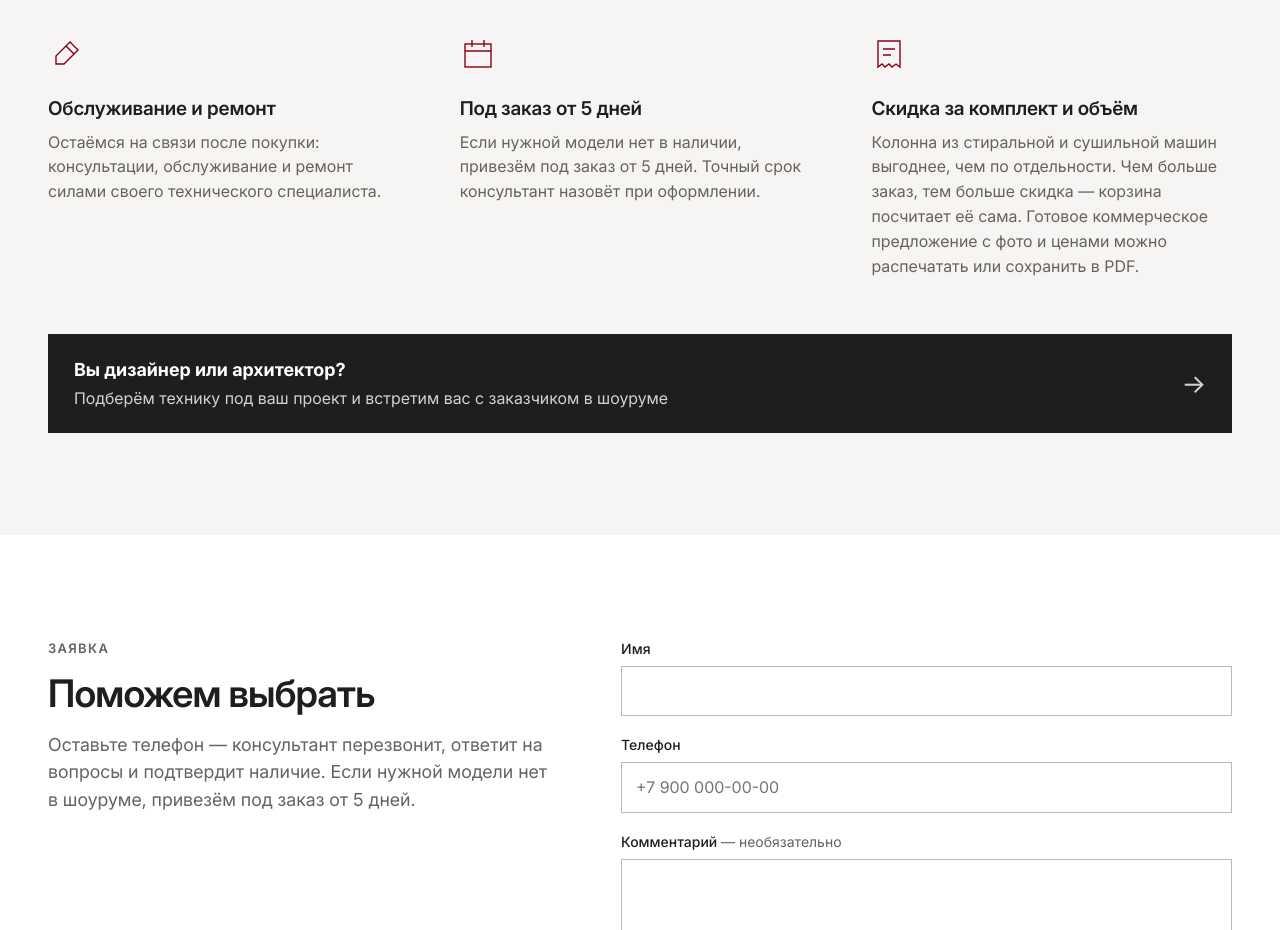
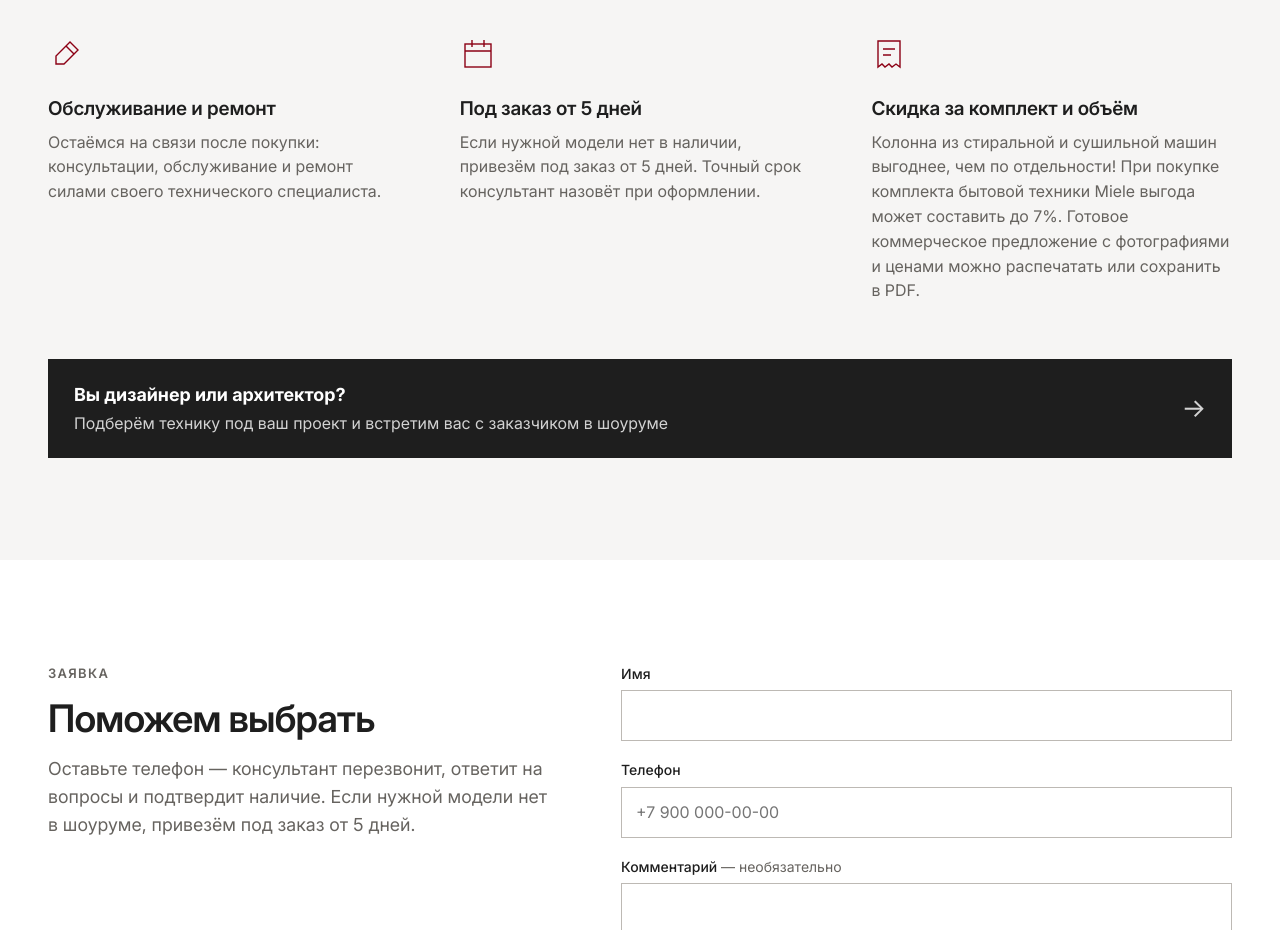
Before and after one commit to PIKOLD/miele-perm-demo, a plain HTML site: page index.html in a window 1280 px wide. Shown: the part 3980-4910 px from the top of the page. Drawn offline with Linux system fonts and the light colour scheme; a script that the page names is missing.

Commit message:
Service: kit discount text from client (up to 7%)
Co-Authored-By: Claude Opus 5.5 <noreply@anthropic.com>

```diff
--- a/index.html
+++ b/index.html
@@ -122,7 +122,7 @@
         <div class="svc__i">
           <svg viewBox="0 0 36 36" aria-hidden="true"><path d="M7 5h22v26l-4-3-4 3-3-3-4 3-3-3-4 3z"/><path d="M12 13h12M12 19h8"/></svg>
           <h3>Скидка за комплект и объём</h3>
-          <p>Колонна из стиральной и сушильной машин выгоднее, чем по отдельности. Чем больше заказ, тем больше скидка — корзина посчитает её сама. Готовое коммерческое предложение с фото и ценами можно распечатать или сохранить в PDF.</p>
+          <p>Колонна из стиральной и сушильной машин выгоднее, чем по отдельности! При покупке комплекта бытовой техники Miele выгода может составить до 7%. Готовое коммерческое предложение с фотографиями и ценами можно распечатать или сохранить в PDF.</p>
         </div>
       </div>
       <a class="svc__pro" href="designers.html"><span><b>Вы дизайнер или архитектор?</b> Подберём технику под ваш проект и встретим вас с заказчиком в шоуруме</span><span class="svc__go" aria-hidden="true">→</span></a>
```
